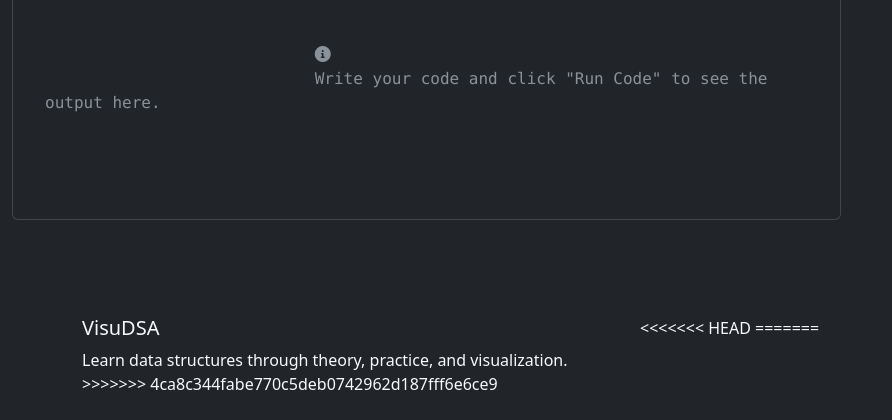
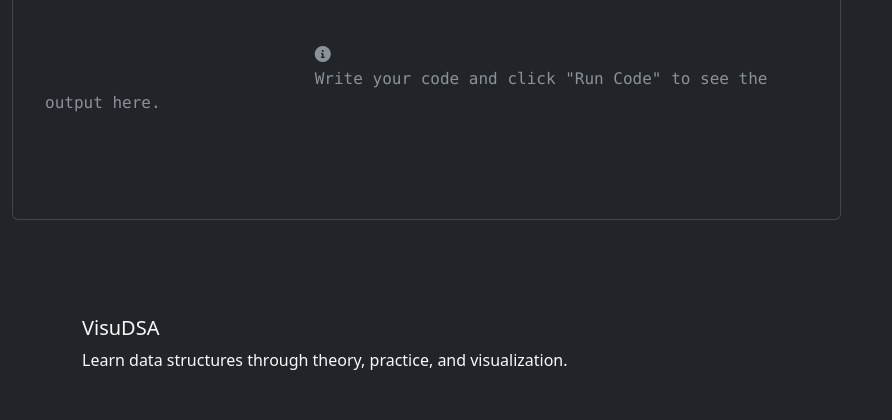
Before and after one commit to Aayush-Yadav-34/VisuDSA, a Flask app: page /code-editor in a window 1280 px wide. Shown: the part 644-1064 px from the top of the page, without its empty margins (0-892 px from the left). After the commit the page ends 1014 px from the top, so only its background shows below. Run offline with Flask 3, Linux system fonts and the light colour scheme; data comes from the database, SQL or seed files in the repository; data that the repository does not hold is empty.

Commit message:
Doubly Done

```diff
--- a/main.py
+++ b/main.py
@@ -3,9 +3,4 @@ import os
 
 if __name__ == '__main__':
     # Let Docker handle host/port
-<<<<<<< HEAD
     app.run(host='0.0.0.0', port=int(os.environ.get("PORT", 5000)), debug=False)
-=======
-    app.run(host='0.0.0.0', port=int(os.environ.get("PORT", 5000)), debug=False)
-
->>>>>>> 4ca8c344fabe770c5deb0742962d187fff6e6ce9
--- a/templates/base.html
+++ b/templates/base.html
@@ -119,20 +119,12 @@
                     <h5>VisuDSA</h5>
                     <p class="mb-0">Learn data structures through theory, practice, and visualization.</p>
                 </div>
-<<<<<<< HEAD
                 <!--<div class="col-md-6 text-md-end">
-=======
-                <div class="col-md-6 text-md-end">
->>>>>>> 4ca8c344fabe770c5deb0742962d187fff6e6ce9
                     <p class="mb-0">
                         <i class="fas fa-code me-1"></i>
                         Built with Flask & Vanilla JavaScript
                     </p>
-<<<<<<< HEAD
                 </div>-->
-=======
-                </div>
->>>>>>> 4ca8c344fabe770c5deb0742962d187fff6e6ce9
             </div>
         </div>
     </footer>
```
